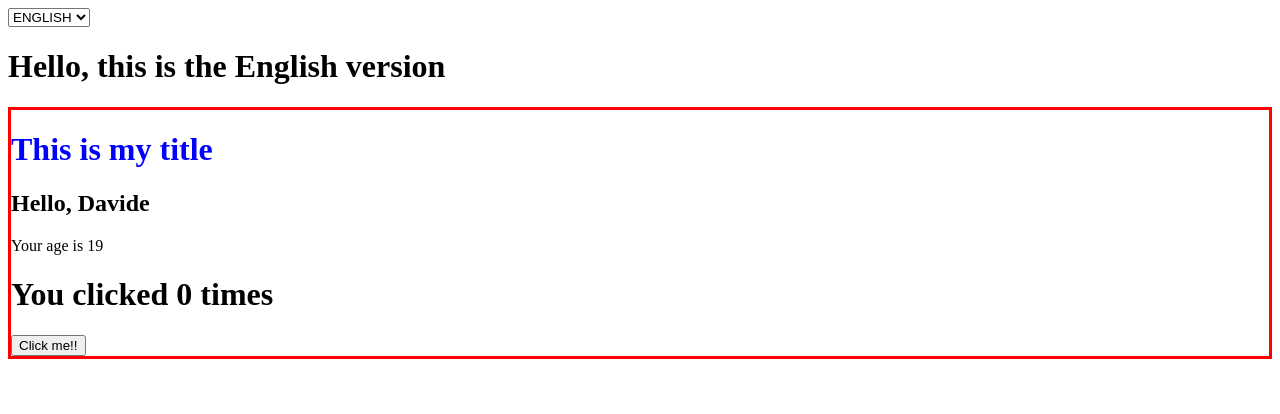
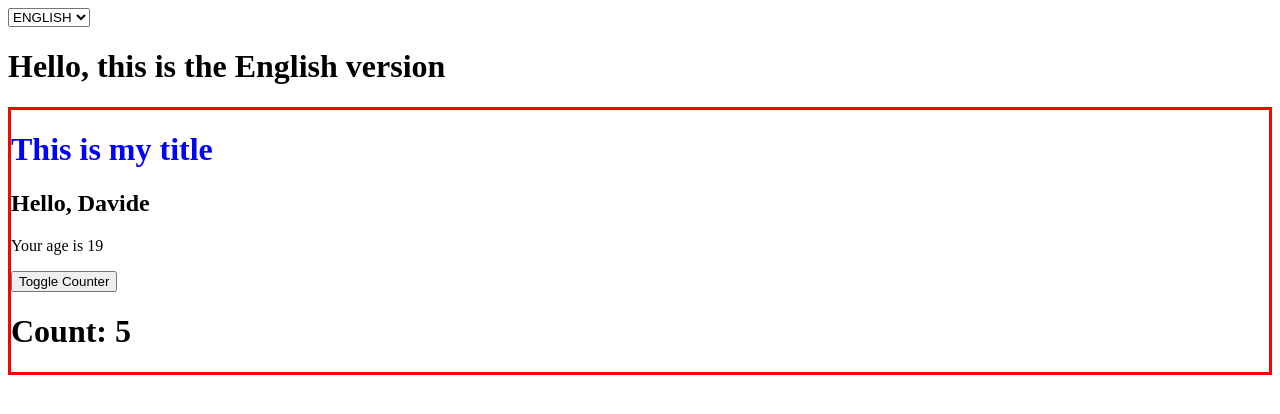
Before and after one commit to DavidePuziello/react-exercises, a React (Create React App) app: page / in a window 1280 px wide. Shown: the top 414 px of the page. Built offline with nearby package versions, Linux system fonts and the light colour scheme.

Commit message:
Feat: Exercise Update

```diff
--- a/src/App.js
+++ b/src/App.js
@@ -1,19 +1,22 @@
-import React from "react";
+import React, { useState } from "react";
 import { Container } from "./Container";
 import { LanguageContext } from "./LanguageContext";
-import { ClickCounter } from "./ClickCounter";
 import { Welcome } from "./Welcome";
+import { Counter } from "./Counter";
 
-export class App extends React.Component {
-    render() {
-        return <div>
-            <LanguageContext />
-            <Container title="This is my title">
-                <Welcome />
-                <ClickCounter onCounterChange= {(count) => {
-                    return console.log("The counter is now " + count)
-                }}/>
-            </Container>
-        </div>
+export function App() {
+    const [showCounter, setShowCounter] = useState(true)
+
+    function handleToggleCounter() {
+        setShowCounter(s => !s)
     }
+
+    return <div>
+        <LanguageContext />
+        <Container title="This is my title">
+            <Welcome />
+            <button onClick={handleToggleCounter}>Toggle Counter</button>
+            {showCounter && <Counter />}
+        </Container>
+    </div>
 }
--- a/src/ClickCounter.js
+++ b/src/ClickCounter.js
@@ -1,26 +1,4 @@
-import { useEffect, useState } from "react"
-
-
-export function ClickCounter(props, { initialValue = 0}) {
-
-    const [count, setCount] = useState(initialValue)
-
-    useEffect(() => {
-        props.onCounterChange(count)
-    }, [count, props])
-
-    function handleCounterClick() {
-        setCount(currentCount => currentCount + 1)
-    }
-
-    return <>
-        <h1>You clicked {count} times</h1>
-        <button onClick={handleCounterClick}>Click me!!</button>
-    </>
-}
-
-/* import React from "react";
-
+import React from "react";
 
 export class ClickCounter extends React.Component {
     state = {
@@ -41,4 +19,4 @@ export class ClickCounter extends React.Component {
             <button onClick={this.handleCounterClick}>Click me!!</button>
         </>
     }
-} */
+}
--- a/src/Counter.js
+++ b/src/Counter.js
@@ -1,4 +1,26 @@
-import React from "react";
+import { useEffect, useState } from "react";
+import { CounterDisplay } from "./CounterDisplay";
+
+export function Counter({ initialValue = 0 }) {
+    const [count, setCount] = useState(initialValue)
+
+    useEffect(() => {
+        const interval = setInterval(() => {
+            setCount(count + 1)
+        }, 1000)
+
+        return () => clearInterval(interval)
+    }, [count])
+
+    return <div>
+        <CounterDisplay displayCount={count} />
+    </div>
+}
+
+
+
+
+/* import React from "react";
 import { CounterDisplay } from "./CounterDisplay";
 
 export class Counter extends React.Component {
@@ -22,4 +44,4 @@ export class Counter extends React.Component {
             <CounterDisplay displayCount={this.state.count} />
         </div>
     }
-}
+} */
```
